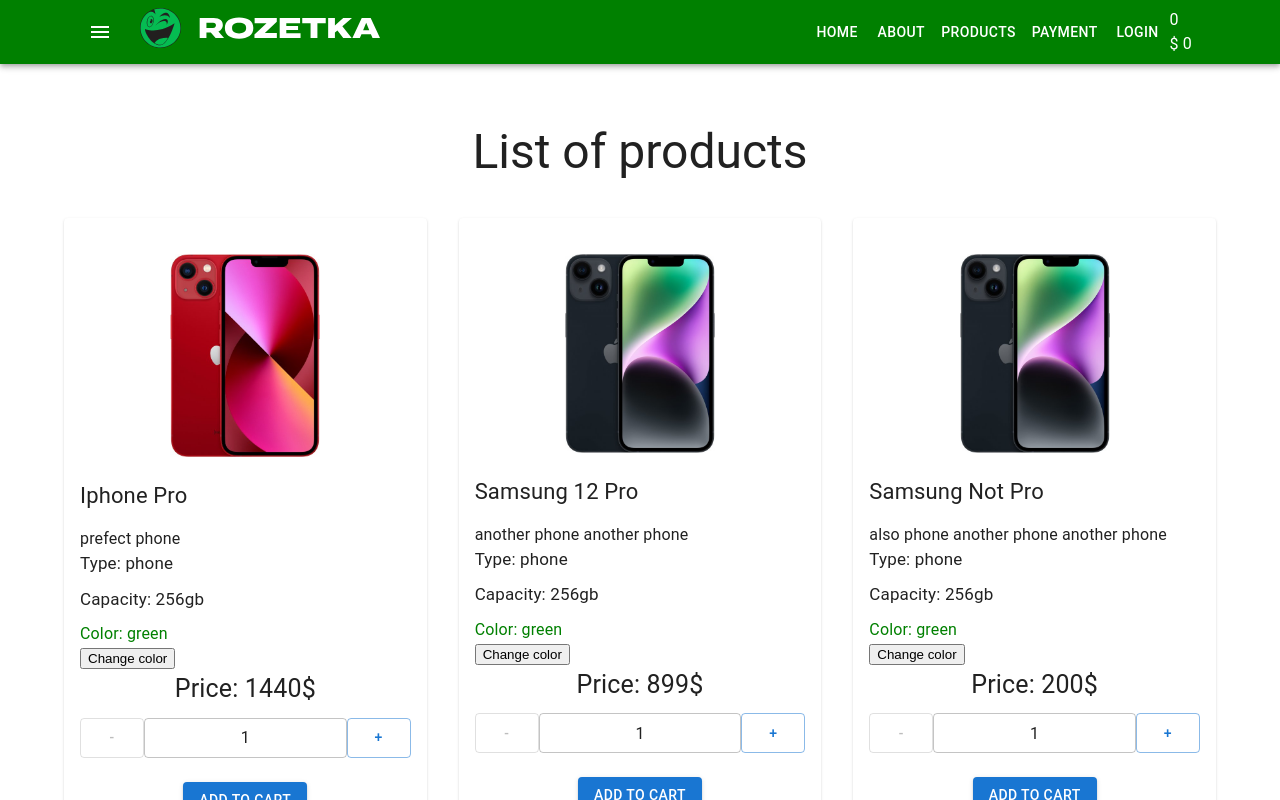
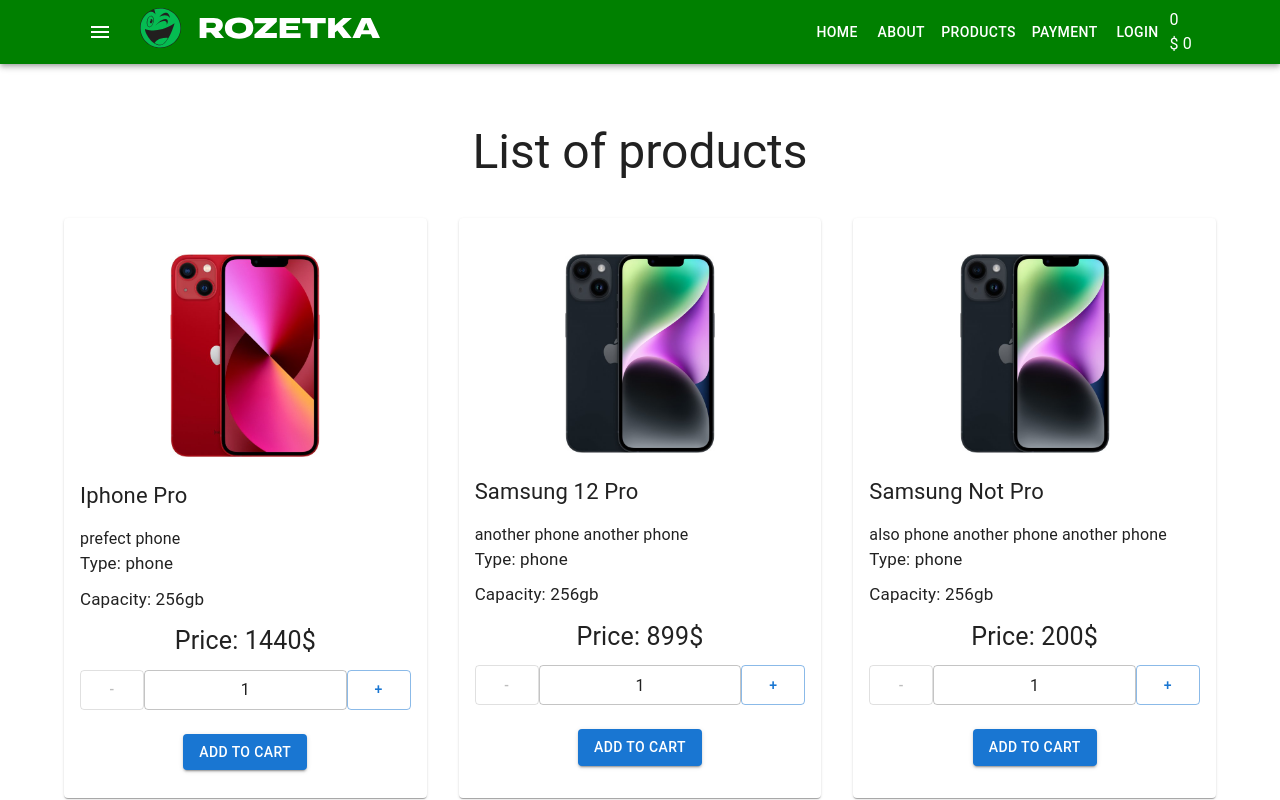
Before and after one commit to Artem-Semenov/shop-project, a React (Create React App) app: page / in a window 1280 px wide. Shown: the top 800 px of the page. Built offline with nearby package versions, Linux system fonts and the light colour scheme.

Commit message:
deleted change color btn from component

```diff
--- a/src/components/ProductsList/ProductListItem.tsx
+++ b/src/components/ProductsList/ProductListItem.tsx
@@ -26,7 +26,6 @@
   image,
 }: Props) => {
   const [count, setCount] = useState<number>(1);
-  const [color, setColor] = useState<string>("green");
 
   const onIncrement = (num: number) => {
     setCount((prevState) => prevState + num);
@@ -34,17 +33,7 @@
   const onDecrement = (num: number) => {
     setCount((prevState) => prevState - num);
   };
-  const changeColor = () => {
-    setColor((prev) =>
-      prev === "green"
-        ? "pink"
-        : prev === "pink"
-        ? "blue"
-        : prev === "blue"
-        ? "purple"
-        : "green"
-    );
-  };
+
   return (
     <Card className="product">
       <CardContent>
@@ -55,10 +44,6 @@
         <div className="product-desc">{desc}</div>
         <div className="product-features">Type: {type}</div>
         <div className="product-features">Capacity: {capacity}gb</div>
-        <div>
-          <span style={{ color: color }}>Color: {color}</span>
-        </div>
-        <button onClick={() => changeColor()}>Change color</button>
         <div className="product-price">Price: {price}$</div>
         <div className="product-quantity">
           <Button
```
